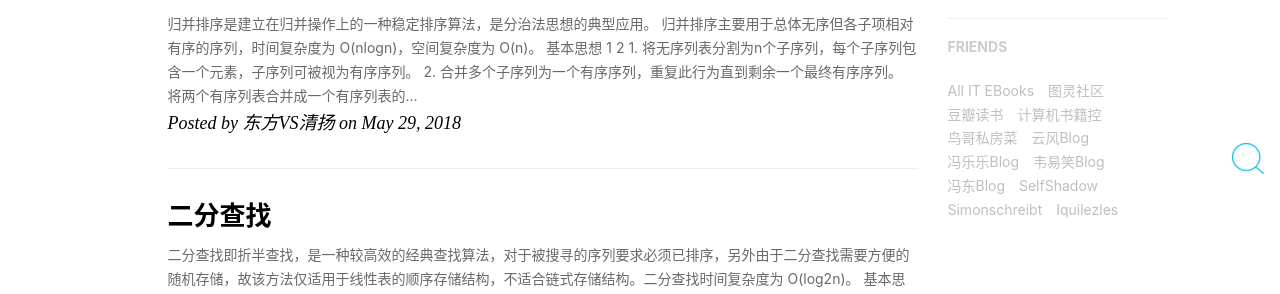
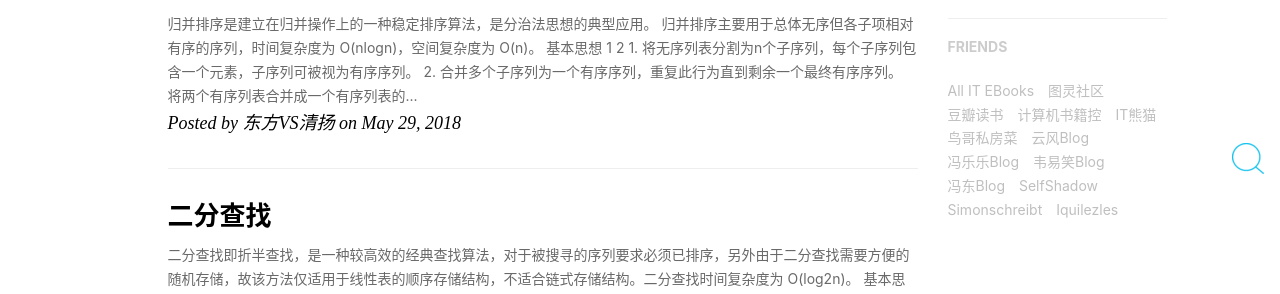
Before and after one commit to DFVSQY/DFVSQY.github.io, a Jekyll site: the page built from index.html, in a window 1280 px wide. Shown: the part 706-1000 px from the top of the page. Built offline with Jekyll 4.4.1, drawn with Linux system fonts in a browser that asks for light colours; nearby versions of some CDN libraries; the list of posts is cut into pages by our own code; comment, search, counter and statistics services are not loaded.

Commit message:
Update _config.yml

```diff
--- a/_config.yml
+++ b/_config.yml
@@ -116,6 +116,10 @@ friends: [
         href: "http://bestcbooks.com/"
     },
     {
+        title: "IT熊猫",
+        href: "https://itpanda.net/book/"
+    },
+    {
         title: "鸟哥私房菜",
         href: "http://linux.vbird.org/"
     },
```
